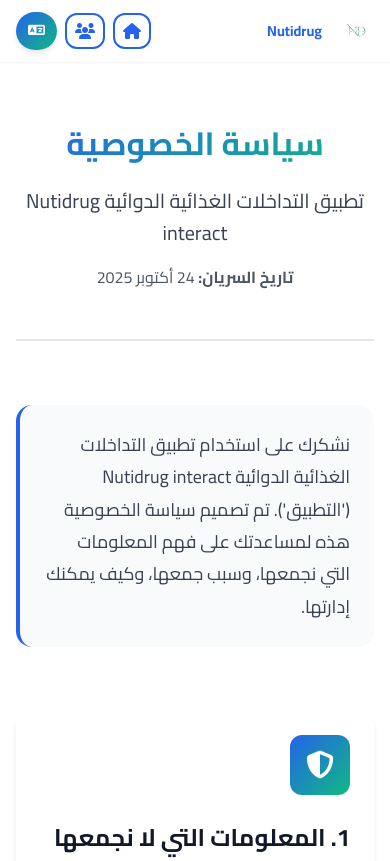
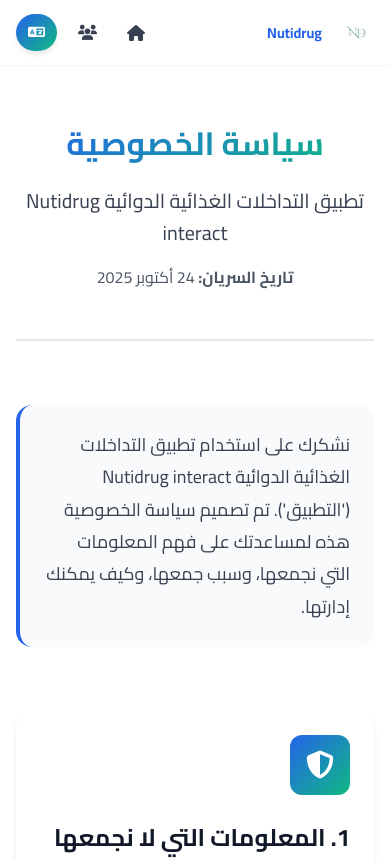
Before and after one commit to feras-swed/nutridrug-landing, a plain HTML site: page privacy.html in a window 390 px wide. Shown: the top 861 px of the page. Drawn offline with Linux system fonts and the light colour scheme.

Commit message:
الاصدار التجريبي

```diff
--- a/css/style.css
+++ b/css/style.css
@@ -1442,33 +1442,45 @@ html[dir="ltr"] .privacy-list li::before {
 }
 
 /* === Navbar Buttons in Navbar === */
-.privacy-link,
-.home-link,
-.about-link {
+.nav-link {
+    display: flex;
+    align-items: center;
+    gap: var(--spacing-xs);
     padding: var(--spacing-sm) var(--spacing-md);
-    font-size: 0.9rem;
+    font-size: 0.95rem;
+    font-weight: 600;
+    color: var(--gray-700);
+    text-decoration: none;
+    border-radius: var(--radius-full);
+    transition: var(--transition-base);
+    border: 1px solid transparent;
+}
+
+.nav-link:hover {
+    color: var(--primary-blue);
+    background: var(--gray-50);
+}
+
+.nav-link.active {
+    color: var(--primary-blue);
+    background: rgba(37, 99, 235, 0.05);
+    border-color: rgba(37, 99, 235, 0.1);
 }
 
 @media (max-width: 768px) {
 
-    .privacy-link span,
-    .home-link span,
-    .about-link span,
+    .nav-link span,
     .lang-switch span#langText {
         display: none;
     }
 
-    .privacy-link,
-    .home-link,
-    .about-link,
+    .nav-link,
     .lang-switch {
         padding: var(--spacing-sm);
         min-width: auto;
     }
 
-    .privacy-link i,
-    .home-link i,
-    .about-link i,
+    .nav-link i,
     .lang-switch i {
         margin: 0;
     }
--- a/js/main.js
+++ b/js/main.js
@@ -153,6 +153,9 @@ class NavbarScroll {
     init() {
         if (!this.navbar) return;
 
+        // Highlight active link based on current page
+        this.highlightActiveLink();
+
         let lastScroll = 0;
 
         window.addEventListener('scroll', () => {
@@ -168,6 +171,20 @@ class NavbarScroll {
             lastScroll = currentScroll;
         });
     }
+
+    highlightActiveLink() {
+        const currentPath = window.location.pathname;
+        const navLinks = document.querySelectorAll('.nav-link');
+
+        navLinks.forEach(link => {
+            const href = link.getAttribute('href');
+            if (currentPath.endsWith(href) || (currentPath === '/' && href === 'index.html') || (currentPath.endsWith('/') && href === 'index.html')) {
+                link.classList.add('active');
+            } else {
+                link.classList.remove('active');
+            }
+        });
+    }
 }
 
 // === Download Button Handler ===
@@ -177,11 +194,13 @@ class DownloadHandler {
     }
 
     init() {
-        const downloadBtn = document.getElementById('downloadBtn');
-        if (downloadBtn) {
-            downloadBtn.addEventListener('click', (e) => {
-                e.preventDefault();
-                this.handleDownload();
+        const downloadBtns = document.querySelectorAll('.download-btn');
+        if (downloadBtns.length > 0) {
+            downloadBtns.forEach(btn => {
+                btn.addEventListener('click', (e) => {
+                    e.preventDefault();
+                    this.handleDownload();
+                });
             });
         }
     }
--- a/privacy.html
+++ b/privacy.html
@@ -34,7 +34,7 @@
     <nav class="navbar">
         <div class="container nav-container">
             <div class="logo-container">
-                <a href="index.html"
+                <a href="index.html" class="brand-container"
                     style="display: flex; align-items: center; gap: var(--spacing-md); text-decoration: none;">
                     <img src="images/logo.png" alt="Nutidrug Logo" class="logo">
                     <span class="brand-name desktop-only" data-ar="التداخلات الغذائية الدوائية Nutidrug interact"
@@ -43,11 +43,11 @@
                 </a>
             </div>
             <div class="nav-actions">
-                <a href="index.html" class="btn btn-outline home-link">
+                <a href="index.html" class="nav-link home-link">
                     <i class="fas fa-home"></i>
                     <span data-ar="الرئيسية" data-en="Home">الرئيسية</span>
                 </a>
-                <a href="about.html" class="btn btn-outline privacy-link">
+                <a href="about.html" class="nav-link about-link">
                     <i class="fas fa-users"></i>
                     <span data-ar="من نحن" data-en="About Us">من نحن</span>
                 </a>
```
Also changed, not shown: about.html (+2 -2 lines), index.html (+17 -12 lines), robots.txt (added).
